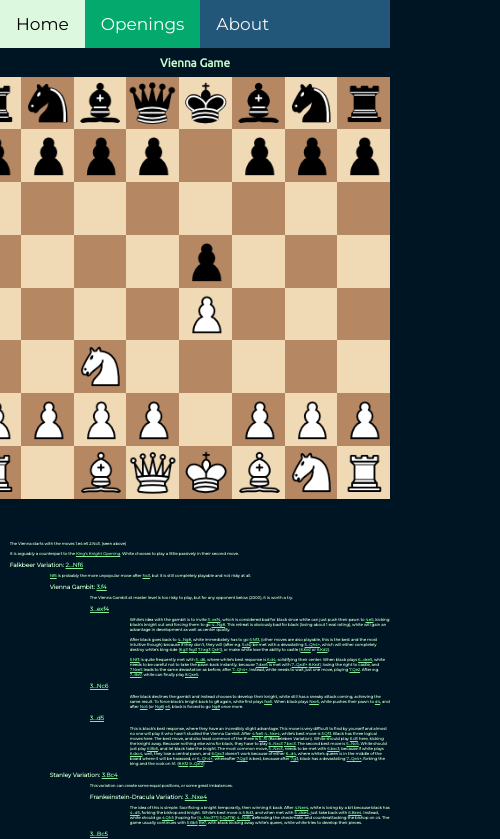
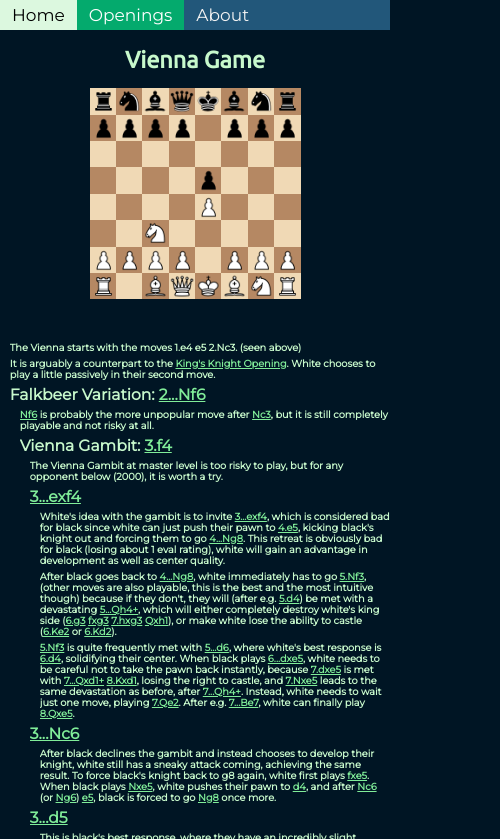
Before and after one commit to EsziL/chessOpening, a plain HTML site: page openings/vienna.html in a window 390 px wide. Both pictures are taken after a click on the link "King's Knight Opening". Shown: the top 839 px of the page, 500 px wide, since content can reach past the window. Drawn offline with Linux system fonts and the light colour scheme; a web font is replaced by a local one.

Commit message:
Mobile Compatibility

```diff
--- a/boarddisplay.js
+++ b/boarddisplay.js
@@ -12,11 +12,21 @@ function boardSetup() {
 
 
 			if (board.dataset.border != undefined) {
-				board.style.border = `${board.dataset.border} solid white`;
+				if (!isMobileDevice()) {
+					board.style.border = `${board.dataset.border} solid white`;
+				} else {
+					board.style.border = `calc(${board.dataset.border} / 3) solid white`;
+
+				}
 			}
 
-			board.style.height = board.dataset.size;
-			board.style.width = board.dataset.size;
+			if (!isMobileDevice()) {
+				board.style.height = board.dataset.size;
+				board.style.width = board.dataset.size;
+			} else {
+				board.style.height = `calc(${board.dataset.size} / 2)`;
+				board.style.width = `calc(${board.dataset.size} / 2)`;
+			}
 
 			var position = board.getAttribute('data-pos');
 			var rows = position.split('/');
@@ -81,7 +91,12 @@ const moves = document.querySelectorAll(".move");
 moves.forEach((m) => {
 	m.addEventListener("mouseenter", () => {
 		if (!m.classList.contains("hasBoard")) {
-			m.innerHTML = `${m.innerHTML}<div class="board" data-pos="${m.dataset.pos}" data-border="10px" data-size="25vh" style="position:absolute;top:calc(${m.offsetTop}px - 27vh);left:${m.offsetLeft}px"></div>`;
+			if (!isMobileDevice()) {
+				m.innerHTML = `${m.innerHTML}<div class="board" data-pos="${m.dataset.pos}" data-border="10px" data-size="25vh" style="position:absolute;top:calc(${m.offsetTop}px - 27vh);left:${m.offsetLeft}px"></div>`;
+			} else {
+				m.innerHTML = `${m.innerHTML}<div class="board" data-pos="${m.dataset.pos}" data-border="10px" data-size="25vh" style="position:absolute;top:calc(${m.offsetTop}px - 27vh);left:${m.offsetLeft}px"></div>`;
+
+			}
 			m.classList.add("hasBoard");
 			boardSetup();
 		}
@@ -115,3 +130,13 @@ descs.forEach((d) => {
 	d.style.width = `${document.documentElement.clientWidth-rect.left}px`;
 
 });
+
+
+
+function isMobile() {
+	return /Android|webOS|iPhone|iPad|iPod|BlackBerry|IEMobile|Opera Mini/i.test(navigator.userAgent);
+}
+
+function isMobileDevice() {
+	return window.innerWidth < 768; // Assuming a width of less than 768 pixels means it's a mobile device
+}
--- a/style.css
+++ b/style.css
@@ -1,5 +1,6 @@
 html, body {
 	height: 100%;
+	width: 100%;
 	margin: 0;
 }
 
@@ -11,6 +12,7 @@ body {
 .navbar {
 	background-color: #22577A;
 	overflow: hidden;
+	width: 100%;
 }
 
 /* Style the links inside the navigation bar */
@@ -138,6 +140,8 @@ body {
 	padding-bottom: 10vh;
 }
 
+/* Styles for only pc */
+@media (min-width: 768px) {
 	::-webkit-scrollbar {
 		background: none;
 		width: 16px;
@@ -160,3 +164,55 @@ body {
 	::-webkit-scrollbar-track-piece {
 		margin: 4px 0px;
 	  }
+}
+
+
+
+/* Styles for mobile */
+@media (max-width: 767px) {
+
+
+
+	.sub {
+		margin: 0;
+		position: relative;
+		left: 10px;
+	}
+
+	.desc {
+		font-size: 2.5vw;
+	}
+
+	.section {
+		font-size: 4vw;
+	}
+
+	.navbar a {
+		float: left;
+		color: #f2f2f2;
+		text-align: center;
+		padding: 5px 12px;
+		text-decoration: none;
+		font-size: 17px;
+		font-family: "Montserrat";
+	}
+
+	/* Change the color of links on hover */
+	.navbar a:hover {
+		background-color: #dcf8df;
+		color: black;
+	}
+
+	/* Add a color to the active/current link */
+	.navbar a.active {
+		background-color: #04AA6D;
+		color: white;
+	}
+
+	.title {
+		font-family: 'Ubuntu';
+		color: #C7F9CC;
+		font-size: 6vw;
+	}
+
+}
```
Also changed, not shown: script.js (+8 -0 lines). Lines whose indentation alone changed are shown as unchanged.
